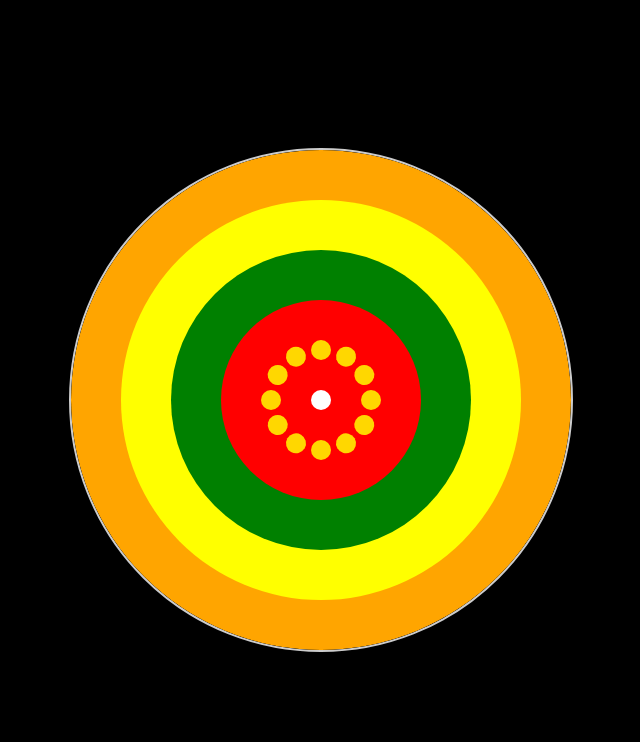
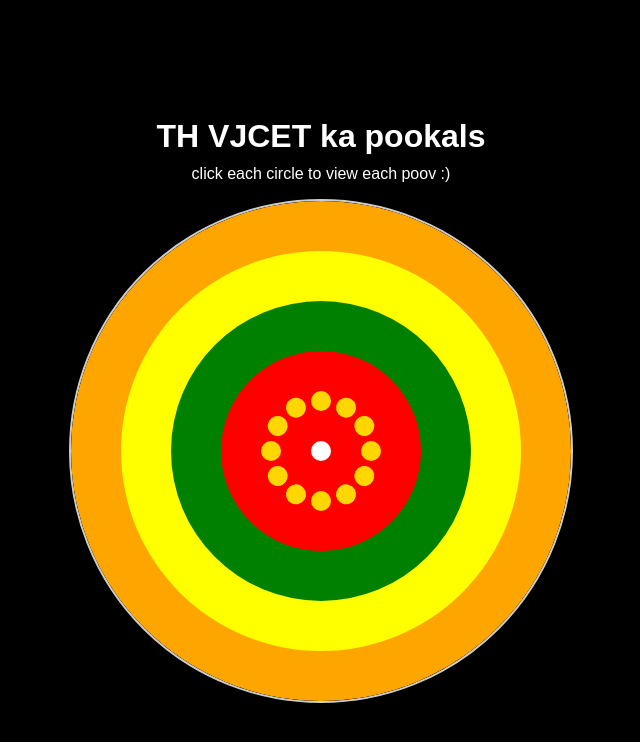
Before and after one commit to Aswathi04/pookalamftth, a plain HTML site: page pookalam.html in a window 1280 px wide. Shown: the whole page, without its empty margins (319-959 px from the left). Drawn offline with Linux system fonts and the light colour scheme.

Commit message:
Refactor HTML structure and styling for Pookalam; update title and add header with instructions

```diff
--- a/pookalam.html
+++ b/pookalam.html
@@ -3,24 +3,33 @@
 <head>
     <meta charset="UTF-8">
     <meta name="viewport" content="width=device-width, initial-scale=1.0">
-    <title>Interactive Pookalam</title>
-    <style>
+    <title>TH VJCET ka pookals</title> <style>
         body {
             display: flex;
+            flex-direction: column; /* Use column to stack items */
             justify-content: center;
             align-items: center;
             height: 100vh;
             margin: 0;
             background-color: black;
+            color: white; /* Make text visible on black background */
+            font-family: sans-serif;
+            text-align: center;
         }
         canvas {
             border: 2px solid #ccc;
             border-radius: 50%;
         }
+        h1 {
+            margin-bottom: 5px;
+        }
+        p {
+            margin-top: 5px;
+        }
     </style>
 </head>
 <body>
-    <canvas id="pookalamCanvas" width="500" height="500"></canvas>
+    <h1>TH VJCET ka pookals</h1> <p>click each circle to view each poov :)</p> <canvas id="pookalamCanvas" width="500" height="500"></canvas>
 
     <script>
         const canvas = document.getElementById('pookalamCanvas');
@@ -28,7 +37,6 @@
         const centerX = canvas.width / 2;
         const centerY = canvas.height / 2;
 
-        // --- Data for the circles (now ordered from smallest to largest) ---
         const circlesData = [
             { color: "red", radius: 100, link: "https://tinkerhub.org/@arfan" },
             { color: "green", radius: 150, link: "https://tinkerhub.org/@seona" },
@@ -36,7 +44,6 @@
             { color: "orange", radius: 250, link: "https://tinkerhub.org/@_angeleena23_" }
         ];
 
-        // --- Function to draw a filled circle ---
         function drawCircle(color, radius) {
             ctx.beginPath();
             ctx.arc(centerX, centerY, radius, 0, 2 * Math.PI);
@@ -44,13 +51,11 @@
             ctx.fill();
         }
 
-        // --- Function to draw the flower ---
         function drawFlower() {
-            // Draw petals
             for (let i = 0; i < 12; i++) {
                 ctx.save();
                 ctx.translate(centerX, centerY);
-                ctx.rotate(i * (Math.PI / 6)); // Rotate in 30-degree increments
+                ctx.rotate(i * (Math.PI / 6));
                 ctx.beginPath();
                 ctx.arc(50, 0, 10, 0, 2 * Math.PI);
                 ctx.fillStyle = "gold";
@@ -58,16 +63,13 @@
                 ctx.restore();
             }
 
-            // Draw center of the flower
             ctx.beginPath();
             ctx.arc(centerX, centerY, 10, 0, 2 * Math.PI);
             ctx.fillStyle = "white";
             ctx.fill();
         }
 
-        // --- Main drawing sequence ---
         function drawPookalam() {
-            // Draw circles from largest to smallest for layering
             const reversedCircles = [...circlesData].reverse();
             reversedCircles.forEach(circle => {
                 drawCircle(circle.color, circle.radius);
@@ -75,7 +77,6 @@
             drawFlower();
         }
 
-        // --- Handle clicks on the canvas ---
         canvas.addEventListener('click', (event) => {
             const rect = canvas.getBoundingClientRect();
             const clickX = event.clientX - rect.left;
@@ -85,8 +86,6 @@
                 Math.pow(clickX - centerX, 2) + Math.pow(clickY - centerY, 2)
             );
 
-            // Now, check which circle was clicked (from smallest to largest)
-            // The first match is the one that was visually clicked
             for (const circle of circlesData) {
                 if (distance <= circle.radius) {
                     window.open(circle.link, '_blank');
```
